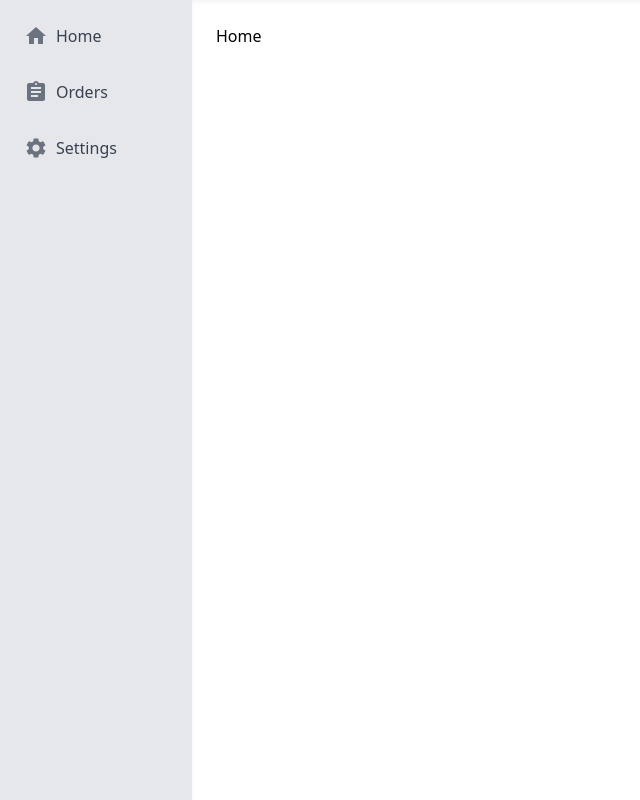
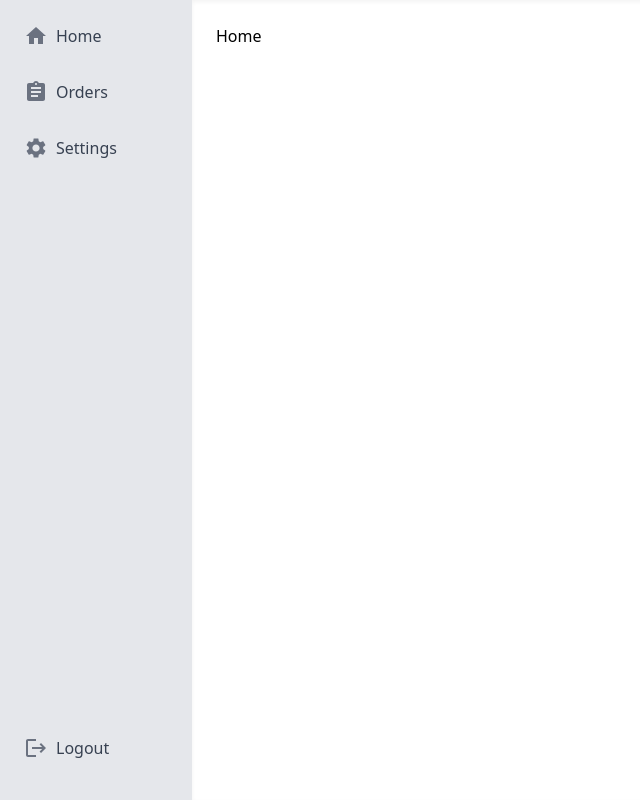
Before and after one commit to jeongjj29/restaurant-pos, a React (Create React App) app in the folder client/: page / in a window 1280 px wide. Shown: the whole page, without its empty margins (0-640 px from the left). Built offline with nearby package versions, Linux system fonts and the light colour scheme; no server answers.

Commit message:
feat: add logout button to navbar

```diff
--- a/client/src/components/NavBar.js
+++ b/client/src/components/NavBar.js
@@ -8,13 +8,17 @@ import AssessmentIcon from "@mui/icons-material/Assessment";
 import SettingsIcon from "@mui/icons-material/Settings";
 import AssignmentIcon from "@mui/icons-material/Assignment";
 import TakeoutDiningIcon from "@mui/icons-material/TakeoutDining";
+import LogoutIcon from "@mui/icons-material/Logout";
+import { logout } from "../features/auth/authSlice";
+import { useDispatch } from "react-redux";
 
 function NavBar() {
+  const dispatch = useDispatch();
   const [settingsOpen, setSettingsOpen] = useState(false);
   const [ordersOpen, setOrdersOpen] = useState(false);
 
   return (
-    <div className="h-full w-48 bg-gray-200 p-4 shadow-md">
+    <div className="h-full w-48 bg-gray-200 p-4 shadow-md flex flex-col">
       <nav className="flex flex-col space-y-4">
         <NavLink
           to="/"
@@ -104,6 +108,17 @@ function NavBar() {
           </div>
         )}
       </nav>
+      <div className="mt-auto align-self-end mb-4">
+        <button
+          onClick={() => {
+            dispatch(logout());
+          }}
+          className="flex items-center space-x-2 text-gray-700 hover:text-blue-600 hover:bg-gray-200 p-2 rounded transition"
+        >
+          <LogoutIcon className="text-gray-500" />
+          <span>Logout</span>
+        </button>
+      </div>
     </div>
   );
 }
```
